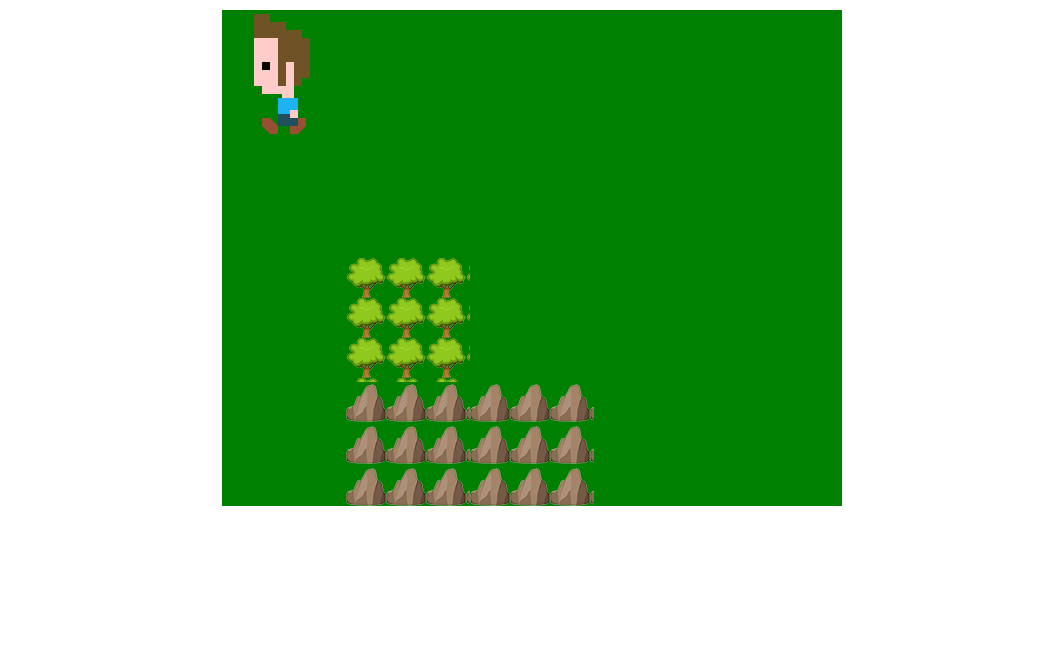
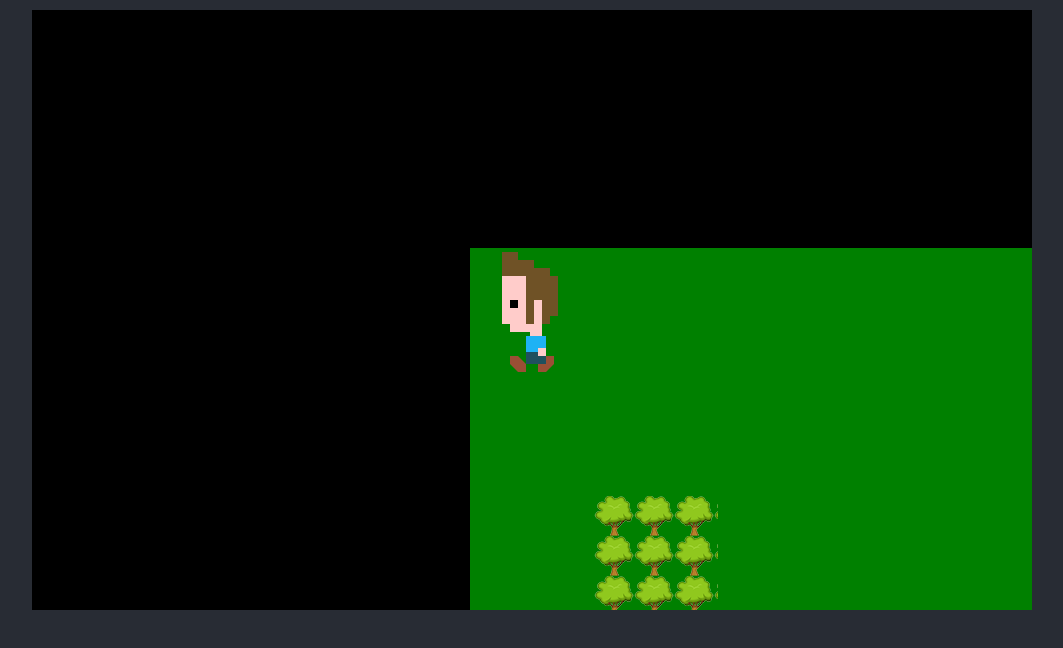
Before and after one commit to brewinski/unnamed-octo-couscous, a React (Create React App) app: page / in a window 1280 px wide. Shown: the top 648 px of the page, without its empty margins (108-1171 px from the left). Built offline with nearby package versions, Linux system fonts and the light colour scheme.

Commit message:
feat: 🎸 map sizing, view port
updates: map size will vary based on map data.

```diff
--- a/src/App.css
+++ b/src/App.css
@@ -1,38 +1,3 @@
-.App {
-  text-align: center;
+html {
+  background: #282c34;
 }
-
-.App-logo {
-  height: 40vmin;
-  pointer-events: none;
-}
-
-@media (prefers-reduced-motion: no-preference) {
-  .App-logo {
-    animation: App-logo-spin infinite 20s linear;
-  }
-}
-
-.App-header {
-  background-color: #282c34;
-  min-height: 100vh;
-  display: flex;
-  flex-direction: column;
-  align-items: center;
-  justify-content: center;
-  font-size: calc(10px + 2vmin);
-  color: white;
-}
-
-.App-link {
-  color: #61dafb;
-}
-
-@keyframes App-logo-spin {
-  from {
-    transform: rotate(0deg);
-  }
-  to {
-    transform: rotate(360deg);
-  }
-}
--- a/src/config/constansts.js
+++ b/src/config/constansts.js
@@ -1,8 +1,6 @@
 import player_walk from '../player/person_0.svg';
 
 export const SPRITE_SIZE = 124;
-export const MAP_HEIGHT = SPRITE_SIZE * 4;
-export const MAP_WIDTH = SPRITE_SIZE * 5;
 // time between movement in ms.
 export const PLAYER_MOVEMENT_SPEED = 350;
 
--- a/src/data/maps/1/index.js
+++ b/src/data/maps/1/index.js
@@ -1,6 +1,21 @@
 export const tiles = [
-  [0, 0, 0, 0, 0],
-  [0, 0, 0, 0, 0],
-  [0, 6, 0, 0, 0],
-  [0, 5, 5, 0, 0],
-]
+  [0, 0, 0, 0, 0, 0, 5, 5, 0, 0, 0, 5, 5, 0, 0],
+  [0, 0, 0, 0, 0, 0, 5, 5, 0, 0, 0, 5, 5, 0, 0],
+  [0, 6, 0, 0, 0, 0, 5, 5, 0, 0, 0, 5, 5, 0, 0],
+  [0, 5, 5, 0, 0, 0, 5, 5, 0, 0, 0, 0, 0, 0, 0],
+  [0, 0, 0, 0, 0, 0, 0, 0, 0, 0, 0, 5, 5, 0, 0],
+  [0, 0, 0, 0, 0, 0, 5, 5, 0, 0, 0, 0, 0, 0, 0],
+  [0, 6, 0, 0, 0, 0, 5, 5, 0, 0, 0, 5, 5, 0, 0],
+  [0, 5, 5, 0, 0, 0, 0, 0, 0, 0, 0, 0, 0, 0, 0],
+  [0, 0, 0, 0, 0, 0, 5, 5, 0, 0, 0, 5, 5, 0, 0],
+  [0, 0, 0, 0, 0, 0, 5, 5, 0, 0, 0, 5, 5, 0, 0],
+  [0, 6, 0, 0, 0, 0, 5, 5, 0, 0, 0, 5, 5, 0, 0],
+  [0, 5, 5, 0, 0, 0, 5, 5, 0, 0, 0, 5, 5, 0, 0],
+  [0, 5, 5, 0, 0, 0, 0, 0, 0, 0, 0, 0, 0, 0, 0],
+  [0, 5, 5, 0, 0, 0, 0, 0, 0, 0, 0, 0, 0, 0, 0],
+  [0, 5, 5, 0, 0, 0, 0, 0, 0, 0, 0, 0, 0, 0, 0],
+  [0, 5, 5, 0, 0, 0, 0, 0, 0, 0, 0, 0, 0, 0, 0],
+  [0, 5, 5, 0, 0, 0, 0, 0, 0, 0, 0, 0, 0, 0, 0],
+  [0, 5, 5, 0, 0, 0, 0, 0, 0, 0, 0, 0, 0, 0, 0],
+  [0, 5, 5, 0, 0, 0, 0, 0, 0, 0, 0, 0, 0, 0, 0],
+];
--- a/src/map/map.jsx
+++ b/src/map/map.jsx
@@ -1,7 +1,7 @@
 import React from 'react';
 import { connect } from 'react-redux';
 
-import { SPRITE_SIZE, MAP_HEIGHT, MAP_WIDTH } from '../config/constansts';
+import { SPRITE_SIZE } from '../config/constansts';
 
 import './map.css';
 
@@ -36,11 +36,11 @@ const MapRow = ({ tiles }) => (
   </div>
 );
 
-const MapBlock = ({tiles}) => (
+const MapBlock = ({tiles, size}) => (
   <div
     style={{
-      width: `${MAP_WIDTH}px`,
-      height: `${MAP_HEIGHT}px`,
+      width: `${size.width}px`,
+      height: `${size.height}px`,
     }}>
     {
       tiles.map(row => <MapRow tiles={row} />)
@@ -49,7 +49,7 @@ const MapBlock = ({tiles}) => (
 );
 
 const mapStateToProps = (state) => ({
-  tiles: state.map.tiles,
+  ...state.map,
 });
 
 const Map = connect(mapStateToProps)(MapBlock);
--- a/src/map/reducer.js
+++ b/src/map/reducer.js
@@ -1,4 +1,4 @@
- const initialState = {
+const initialState = {
   tiles: [],
 };
 
--- a/src/player/movement.js
+++ b/src/player/movement.js
@@ -1,11 +1,12 @@
 import { store } from '../config/store';
-import { SPRITE_SIZE, MOVEMENT_KEY_MAP, MAP_WIDTH, MAP_HEIGHT, PLAYER_MOVEMENT_SPEED } from '../config/constansts';
-import { interval, timer } from 'rxjs';
+import { SPRITE_SIZE, MOVEMENT_KEY_MAP, PLAYER_MOVEMENT_SPEED } from '../config/constansts';
+import { timer } from 'rxjs';
 
 // keep the player on the map.
 const observeBoundaries = (oldPos, newPos) => {
-  return (newPos[0] >= 0 && newPos[0] <= MAP_WIDTH - SPRITE_SIZE) &&
-         (newPos[1] >= 0 && newPos[1] <= MAP_HEIGHT - SPRITE_SIZE);
+  const map = store.getState().map.size;
+  return (newPos[0] >= 0 && newPos[0] <= map.width - SPRITE_SIZE) &&
+         (newPos[1] >= 0 && newPos[1] <= map.height - SPRITE_SIZE);
 }
 
 // only allow the player to stand on tiles that have a value less than 5
@@ -68,10 +69,11 @@ const attemptMove = (direction) => {
   }
 }
 
-const handleKeyDown = (keyCode) => {
+const handleKeyDown = (keyCode, e) => {
   // will be undefined when an arrow key hasn't been pressed.
   const moveDirection = MOVEMENT_KEY_MAP[keyCode];
   if (moveDirection) {
+    e.preventDefault();
     return attemptMove(moveDirection);
   }
   return console.log(keyCode);
@@ -82,6 +84,7 @@ const enoughTimePassedForMovement = (lastMovementTime) => {
   return currentTime.getTime() > lastMovementTime.getTime() + PLAYER_MOVEMENT_SPEED / 1.1
 }
 
+// TODO simplify this so that it's easier to reason about
 const handleMovement = (player) => {
   let currentKey = null;
   let keyUp = null;
@@ -91,11 +94,12 @@ const handleMovement = (player) => {
 
   // add the event listener handling user input
   window.addEventListener('keydown', (e) => {
+    // TODO we don't want to prevent all keys defualt behavior.
     currentKey = e.keyCode;
     if(!sub) {
       sub = movementInterval.subscribe(() => {
         if (enoughTimePassedForMovement(lastMovementTime) ) {
-          handleKeyDown(currentKey);
+          handleKeyDown(currentKey, e);
           // set the last movement time for comparison
           lastMovementTime = new Date();
         }
--- a/src/world/world.jsx
+++ b/src/world/world.jsx
@@ -1,33 +1,66 @@
 import React from 'react';
+import { connect } from 'react-redux';
 import { Map } from '../map/map';
 import { Player } from '../player/player';
-import { MAP_HEIGHT, MAP_WIDTH } from '../config/constansts';
 
 import { tiles } from '../data/maps/1';
 import { store } from '../config/store';
+import { SPRITE_SIZE, PLAYER_MOVEMENT_SPEED } from '../config/constansts';
 
 
-const World = () => {
+// TODO decouple world from viewportal.
+// World will be used to display more than just the game...
+const setupMap = (world) => {
+
+  const size = {
+    height: tiles.length * SPRITE_SIZE,
+    width: tiles[0].length * SPRITE_SIZE,
+  };
+
   store.dispatch({
     type: 'ADD_TILES',
     payload: {
-      tiles
+      tiles,
+      size,
     },
   });
 
-  return(
+  return world;
+}
+
+
+const World = setupMap(({position}) => (
+  <div style={{
+    margin: '10px auto',
+    position: 'relative',
+    height: '600px',
+    width: '1000px',
+    overflow: 'hidden',
+    backgroundColor: 'black'
+  }}>
     <div style={{
-      margin: '10px auto',
-      position: 'relative',
-      width: `${MAP_WIDTH}px`,
-      height: `${MAP_HEIGHT}px`,
+      height: '100%',
+      width: '100%',
+      position: "absolute",
+      top: (300 - position[1]) - (SPRITE_SIZE / 2),
+      left: (500 - position[0]) - (SPRITE_SIZE / 2),
+      transition: `top ${PLAYER_MOVEMENT_SPEED}ms linear,
+                   left ${PLAYER_MOVEMENT_SPEED}ms linear`,
     }}>
-      <Player/>
-      <Map/>
+      <Player />
+      <Map />
     </div>
-  )
-};
+  </div>
+));
+
+const mapStateToProps = (state) => {
+  return {
+    ...state.player,
+  }
+}
+
+const WorldTest = connect(mapStateToProps)(World);
 
 export {
-  World
+  WorldTest as World
 };
```
